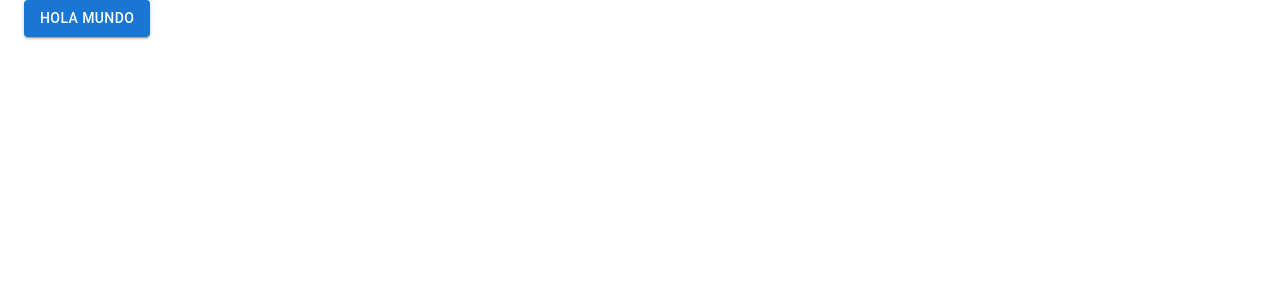
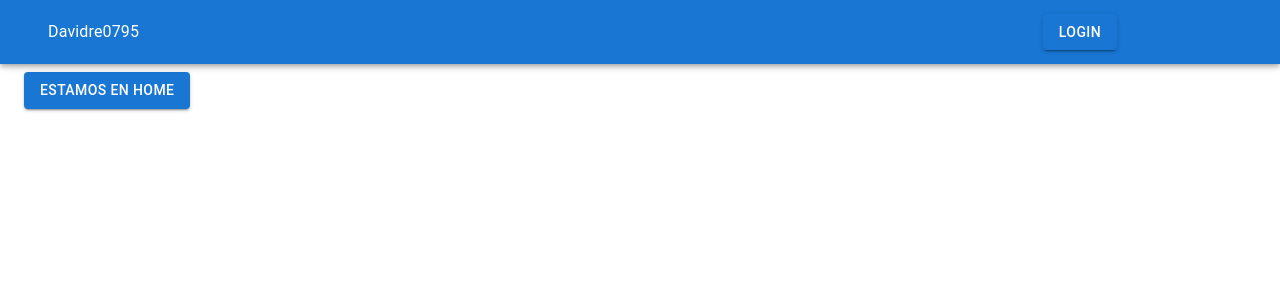
Before and after one commit to rodriguezespinoza0795/1-marketplace, a React (Create React App) app: page / in a window 1280 px wide. Shown: the top 300 px of the page. Built offline with nearby package versions, Linux system fonts and the light colour scheme; the HTML template or start-up script is replaced by a standard one.

Commit message:
add Routes and common components

```diff
--- a/src/App.tsx
+++ b/src/App.tsx
@@ -1,11 +1,12 @@
 import './App.css';
-import { Button, Container } from '@mui/material';
+import { BrowserRouter } from 'react-router-dom';
+import { AppRouter } from './Router';
 
 function App() {
   return (
-    <Container maxWidth="xl">
-      <Button variant="contained">Hola Mundo</Button>
-    </Container>
+    <BrowserRouter>
+      <AppRouter/>
+    </BrowserRouter>
   );
 }
 
--- /dev/null
+++ b/src/Router.tsx
@@ -0,0 +1,14 @@
+import { Route, Routes } from "react-router-dom"
+import { RouterLayout } from "./common"
+import { HomePage, LoginPage } from "./pages"
+
+export const AppRouter: React.FC<{}> = () => {
+    return (
+        <Routes>
+            <Route path="/" element={<RouterLayout/>}>
+                <Route path="/" element={<HomePage/>}/>
+            </Route>
+                <Route path="/login" element={<LoginPage/>}/>
+        </Routes>
+    )
+}
--- /dev/null
+++ b/src/common/Navbar.tsx
@@ -0,0 +1,30 @@
+import { Box, AppBar, Toolbar, Container, Grid, Button, Typography, Stack } from '@mui/material';
+import React from 'react';
+
+export const NavBar: React.FC<{}> = () => {
+    return (
+        <Box sx={{flexGrow:1}}>
+            <AppBar position="fixed">
+                <Toolbar>
+                    <Container maxWidth="xl">
+                        <Grid container direction="row" justifyContent="space-between" alignItems="center">
+                            <Grid item>
+                                <Typography>Davidre0795</Typography>
+                            </Grid>
+                            <Grid item>
+                                <Stack spacing={2} direction="row">
+                                    <Button variant="contained">
+                                        Login
+                                    </Button>
+                                    <Button variant="outlined">
+                                        Register
+                                    </Button>
+                                </Stack>
+                            </Grid>
+                        </Grid>
+                    </Container>
+                </Toolbar>
+            </AppBar>
+        </Box>
+    )
+}
--- /dev/null
+++ b/src/common/RouterLayout.tsx
@@ -0,0 +1,12 @@
+import React from 'react';
+import { Outlet } from 'react-router-dom';
+import { NavBar } from './Navbar';
+
+export const RouterLayout: React.FC<{}> = () => {
+    return (
+        <>
+            <NavBar/>
+            <Outlet/>
+        </>
+    )
+}
--- /dev/null
+++ b/src/common/index.ts
@@ -0,0 +1,2 @@
+export * from './Navbar';
+export * from './RouterLayout';
--- /dev/null
+++ b/src/pages/home/index.tsx
@@ -0,0 +1,11 @@
+import { Container, Button } from '@mui/material';
+
+export const HomePage: React.FC<{}> = () => {
+    return (
+        <Container sx={{mt:9}} maxWidth="xl">
+            <Button variant="contained">
+                Estamos en Home
+            </Button>
+        </Container>
+    )
+}
--- /dev/null
+++ b/src/pages/index.ts
@@ -0,0 +1,2 @@
+export * from './home';
+export * from './login';
--- /dev/null
+++ b/src/pages/login/index.tsx
@@ -0,0 +1,11 @@
+import { Container, Button } from '@mui/material';
+
+export const LoginPage: React.FC<{}> = () => {
+    return (
+        <Container sx={{mt:9}} maxWidth="xl">
+            <Button variant="contained">
+                Estamos en Login
+            </Button>
+        </Container>
+    )
+}
```
